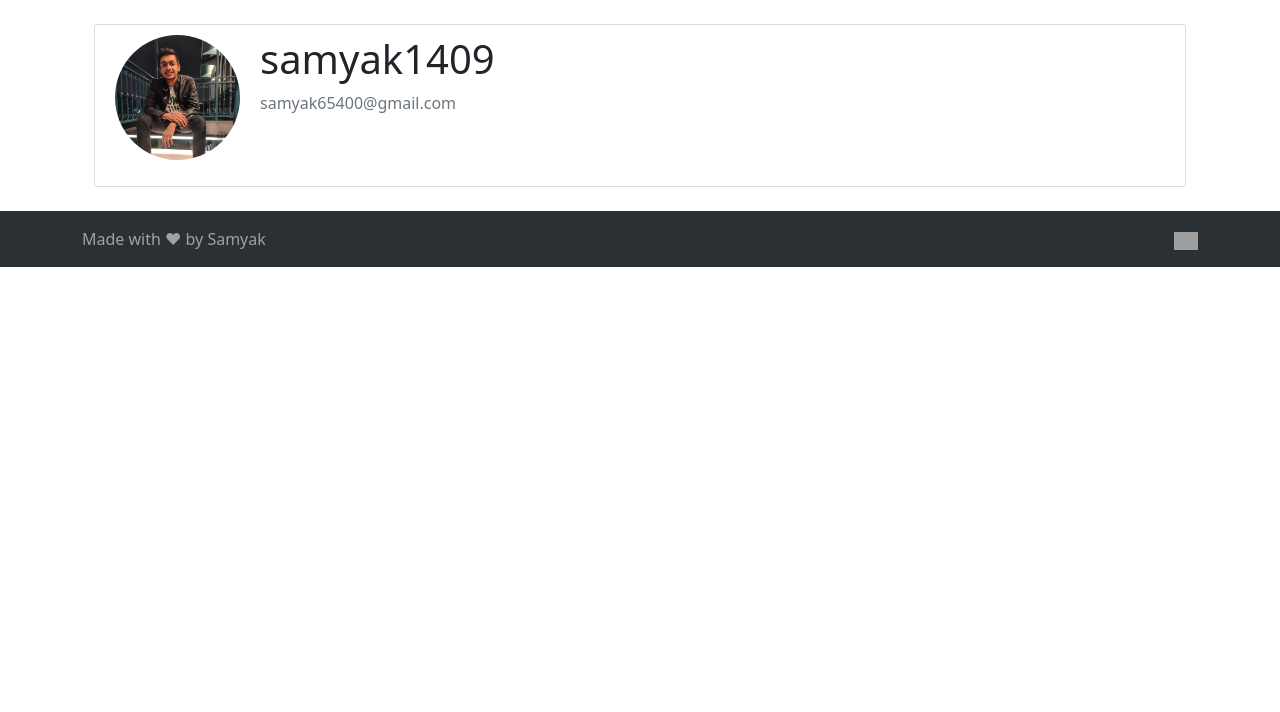
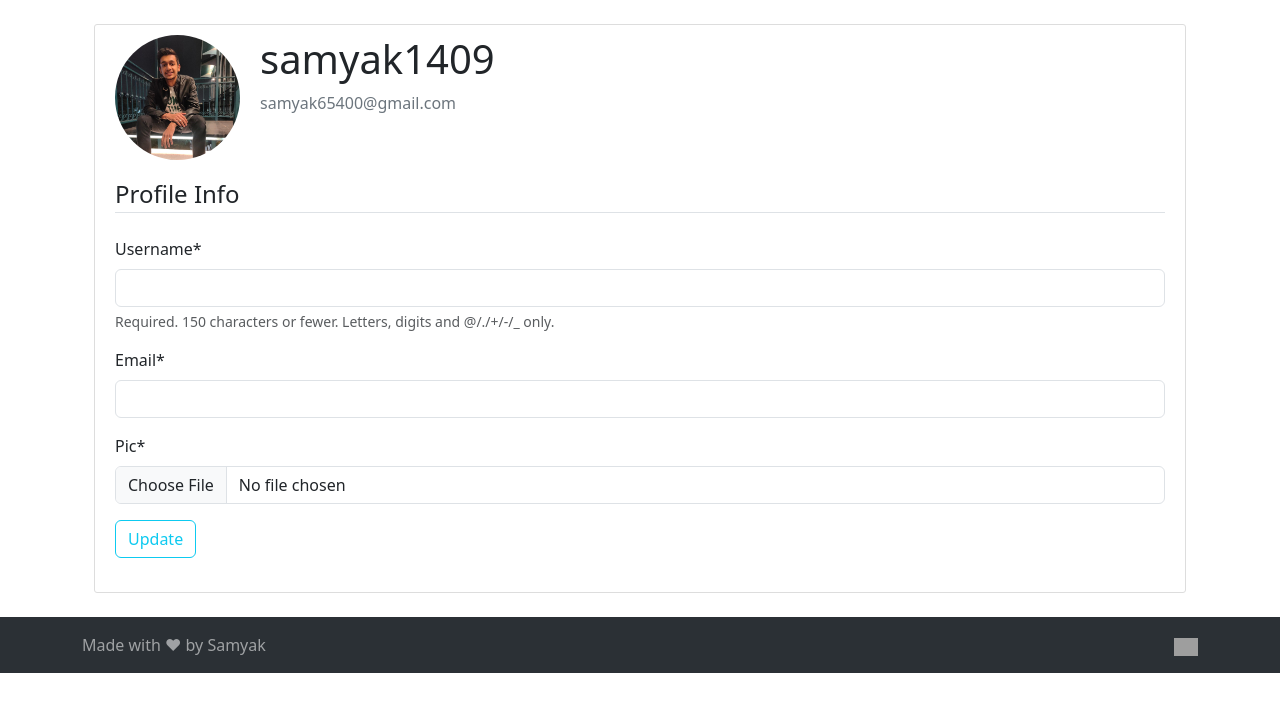
Before and after one commit to samyak1409/django, a Django app: page /profile/ in a window 1280 px wide. Shown: the part 57-769 px from the top of the page. Run offline with Django 4.2, Linux system fonts and the light colour scheme; a user stored in the database is signed in; data comes from the database, SQL or seed files in the repository; both versions use the stored data as it was after the commit; some libraries are stand-ins or nearby versions; grey boxes are pictures that could not be loaded.

Commit message:
vid 9: profile update base

```diff
--- a/django_project/users/forms.py
+++ b/django_project/users/forms.py
@@ -1,6 +1,7 @@
 from django.contrib.auth.forms import UserCreationForm
 from django import forms
 from django.contrib.auth.models import User
+from .models import Profile
 
 
 # To add an email field to our form (i.e. currently UserCreationForm):
@@ -14,3 +15,27 @@ class RegistrationForm(UserCreationForm):
         model = User  # class that'll be affected using this form
         fields = ['username', 'email', 'password1', 'password2']  # fields that'll be there in the form, and in this
         # order
+
+
+# To update our user and profile, we're going to create some additional forms:
+# A ModelForm allows us to create a form that will work with a specific database model, and in this case we want 2 forms
+# that will update our User & Profile model.
+class UserUpdateForm(forms.ModelForm):
+
+    email = forms.EmailField()  # can add a `required=False`
+
+    class Meta:
+        """Configuration."""
+
+        model = User  # class that'll be affected using this form
+        fields = ['username', 'email']  # fields that'll be there in the form, and in this order
+
+
+# We need a different form to update profile pic because Profile is a different model than User.
+class ProfileUpdateForm(forms.ModelForm):
+
+    class Meta:
+        """Configuration."""
+
+        model = Profile  # class that'll be affected using this form
+        fields = ['pic']  # fields that'll be there in the form, and in this order
--- a/django_project/users/templates/users/profile.html
+++ b/django_project/users/templates/users/profile.html
@@ -1,17 +1,48 @@
 {% extends 'blog/base.html' %}
+
+{% load crispy_forms_tags %}
 
 {% block content %}
 
   <div class="content-section">
+
     <!-- Note that the `user` is passed by Django automatically. -->
     <!-- Media object removed with Bootstrap 5, so `d-flex` replicate the same (put username & email to the right of the pic, not below) https://getbootstrap.com/docs/5.3/utilities/flex/#media-object -->
     <div class="d-flex">
+
       <img class="rounded-circle account-img" src="{{ user.profile.pic.url }}">  <!-- As we saw while querying Profile. -->
+
       <div>
         <h2 class="account-heading">{{ user.username }}</h2>
         <p class="text-secondary">{{ user.email }}</p>
       </div>
+
     </div>
+
+    <!-- Form: -->
+    <form method="post" enctype="multipart/form-data">
+
+      {% csrf_token %}  <!-- Must be here. Adds security. (https://youtu.be/q4jPR-M0TAQ?t=512) -->
+
+      <fieldset class="form-group">
+
+        <!-- Heading: -->
+        <legend class="border-bottom mb-4">Profile Info</legend>
+
+        <!-- Form Inputs (User & Profile (see forms.py)): -->
+        {{ u_form|crispy }}
+        {{ p_form|crispy }}
+        <!-- We're putting both the form fields under one HTML form, so it'll look like a single form only. -->
+
+      </fieldset>
+
+      <!-- Submit Button: -->
+      <div class="form-group">
+        <button class="btn btn-outline-info mb-4" type="submit">Update</button>
+      </div>
+
+    </form>
+
   </div>
 
 {% endblock content %}
--- a/django_project/users/views.py
+++ b/django_project/users/views.py
@@ -1,5 +1,5 @@
 from django.shortcuts import render, redirect
-from .forms import RegistrationForm
+from .forms import RegistrationForm, UserUpdateForm, ProfileUpdateForm
 from django.contrib import messages
 from django.contrib.auth.decorators import login_required
 
@@ -25,4 +25,7 @@ def register(request):
 @login_required
 def profile(request):
 
-    return render(request=request, template_name='users/profile.html')
+    u_form = UserUpdateForm()
+    p_form = ProfileUpdateForm()
+
+    return render(request=request, template_name='users/profile.html', context={'u_form': u_form, 'p_form': p_form})
```
Also changed, not shown: README.md, django_project/db.sqlite3.
